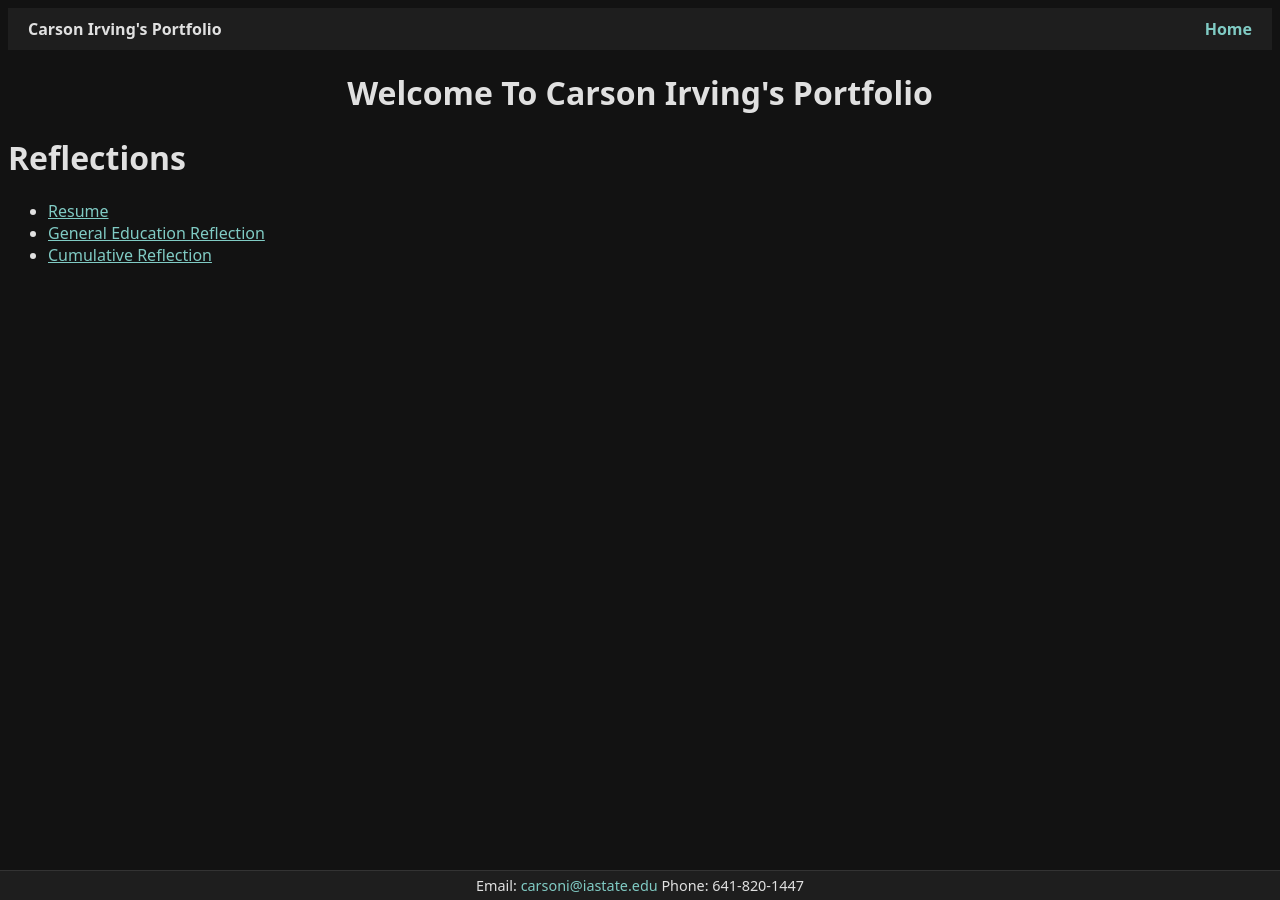
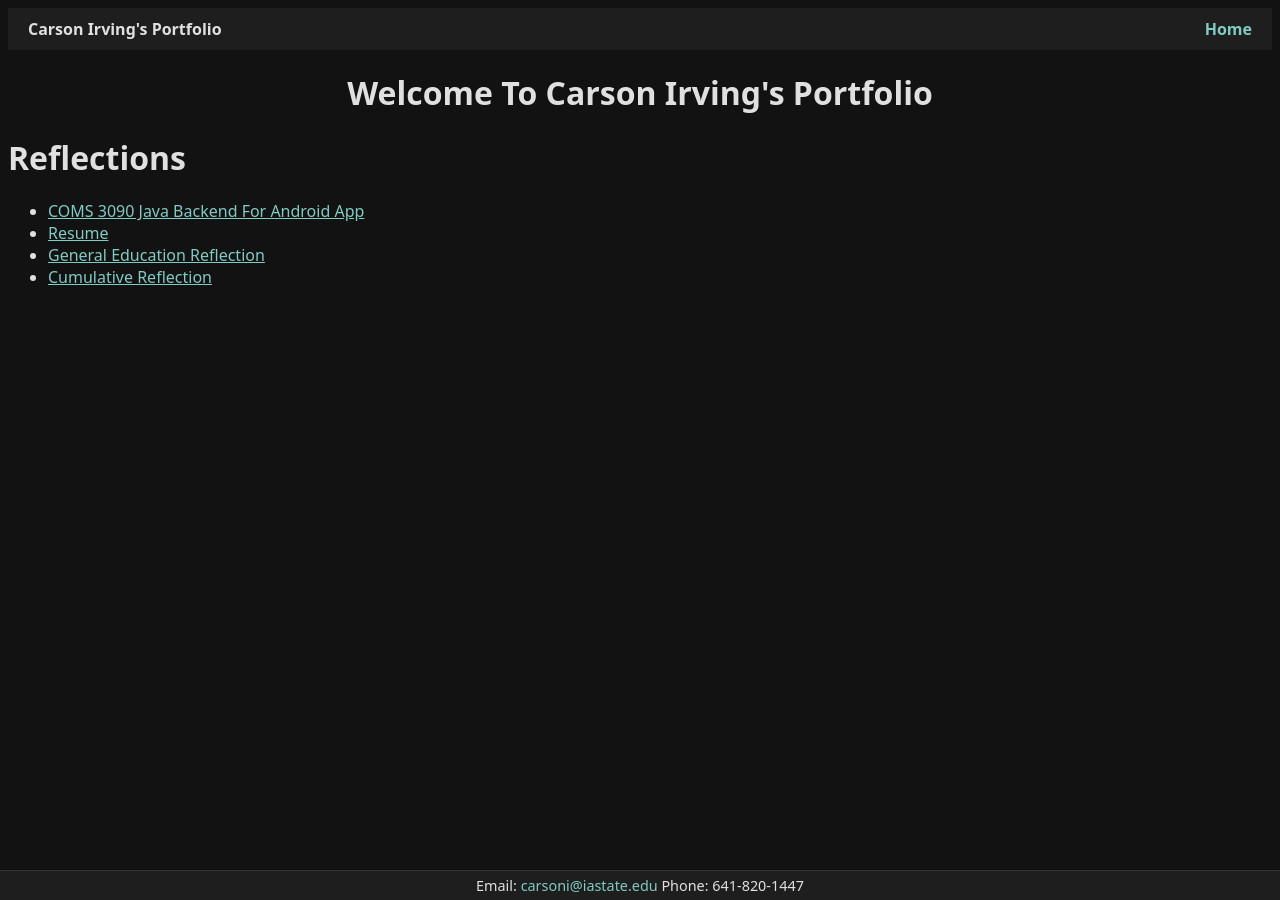
Before and after one commit to carsoni4/carsoni4.github.io, a Jekyll site: the page built from index.md, in a window 1280 px wide. Built offline with Jekyll 4.4.1, drawn with Linux system fonts in a browser that asks for light colours.

Commit message:
Update index.md

```diff
--- a/index.md
+++ b/index.md
@@ -7,7 +7,7 @@ title: Carson Irving Portfolio
 
 
 # Reflections
-
+- [COMS 3090 Java Backend For Android App](309Project/projectDescription.html)
 - [Resume](resume/resume.html)
 - [General Education Reflection](papers/genref.html)
 - [Cumulative Reflection](papers/cumref.html)
```
